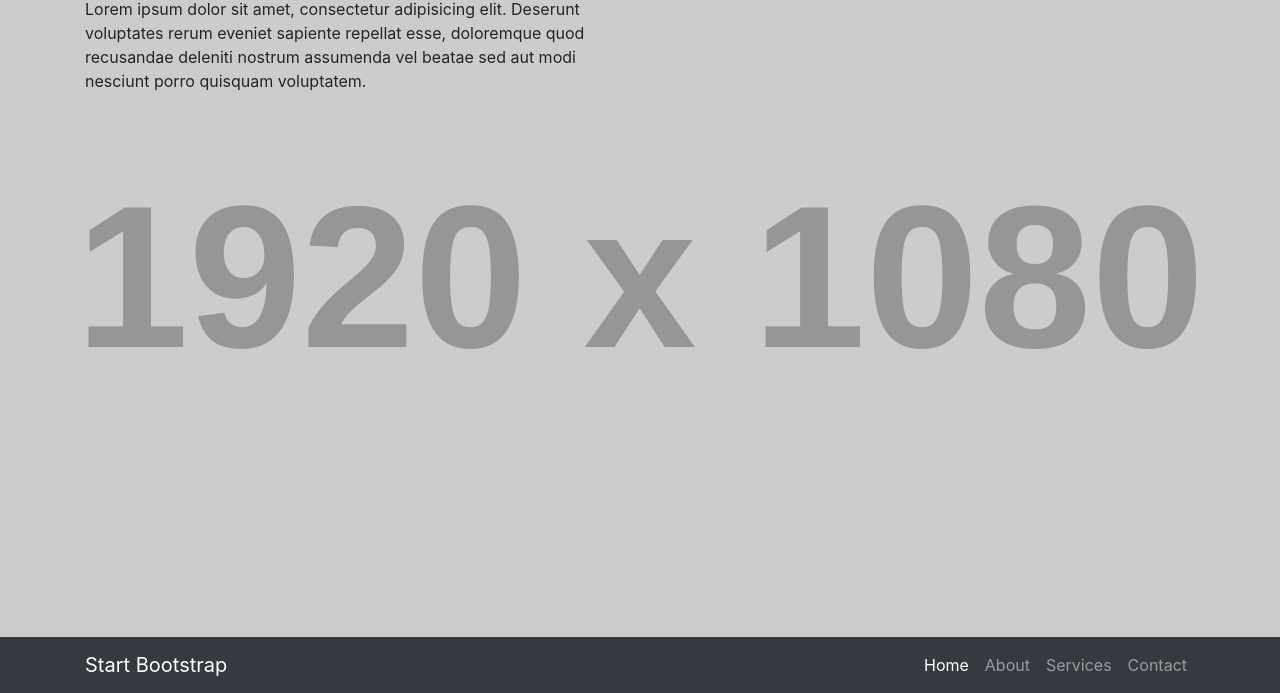
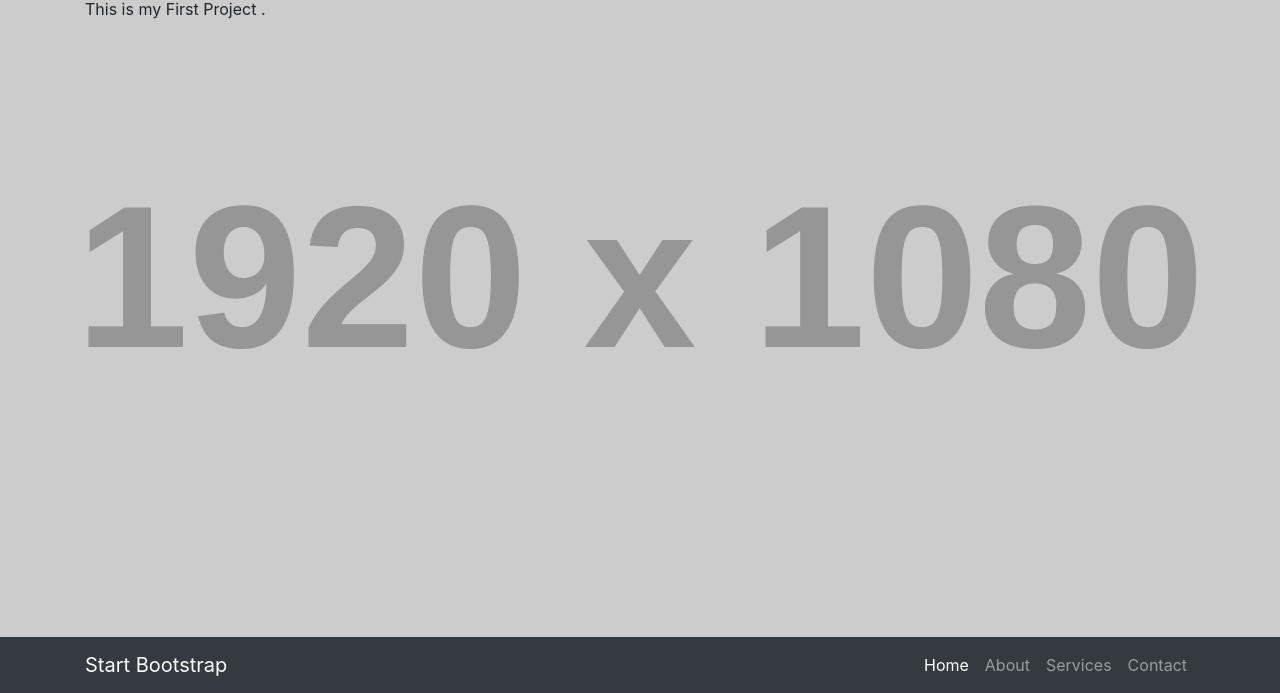
Before and after one commit to mahsa-shahmohammadi/bymahsa, a website: page index.html in a window 1280 px wide. Shown: the part 107-800 px from the top of the page. Drawn offline with Linux system fonts and the light colour scheme; placeholder pictures from the web are drawn by us.

Commit message:
Update index.html

```diff
--- a/index.html
+++ b/index.html
@@ -54,7 +54,7 @@
         <div class="row">
           <div class="col-lg-6">
             <h1 class="mt-5">The Big Picture</h1>
-            <p>Lorem ipsum dolor sit amet, consectetur adipisicing elit. Deserunt voluptates rerum eveniet sapiente repellat esse, doloremque quod recusandae deleniti nostrum assumenda vel beatae sed aut modi nesciunt porro quisquam voluptatem.</p>
+            <p>This is my First Project .</p>
           </div>
         </div>
       </div>
```
